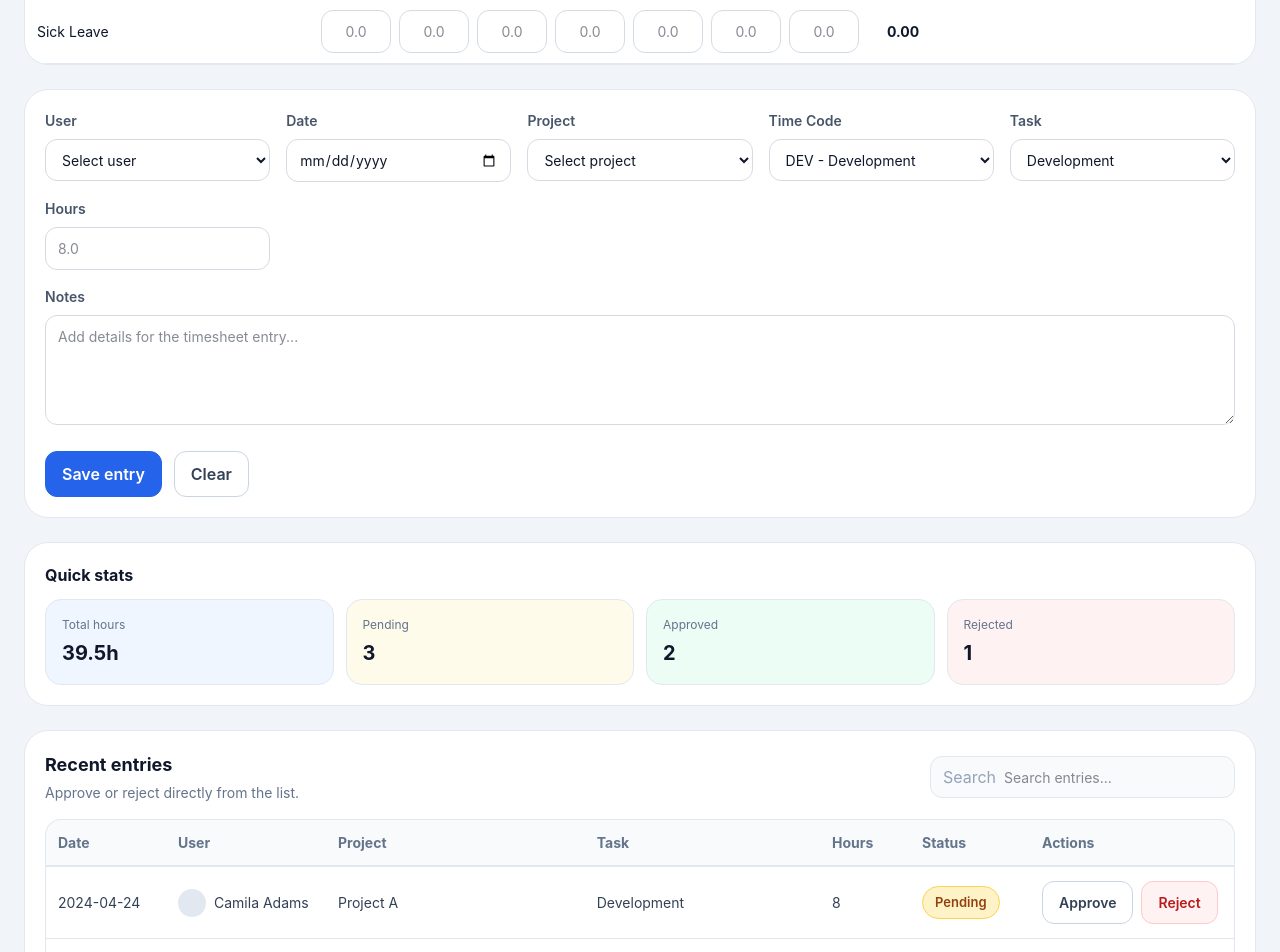
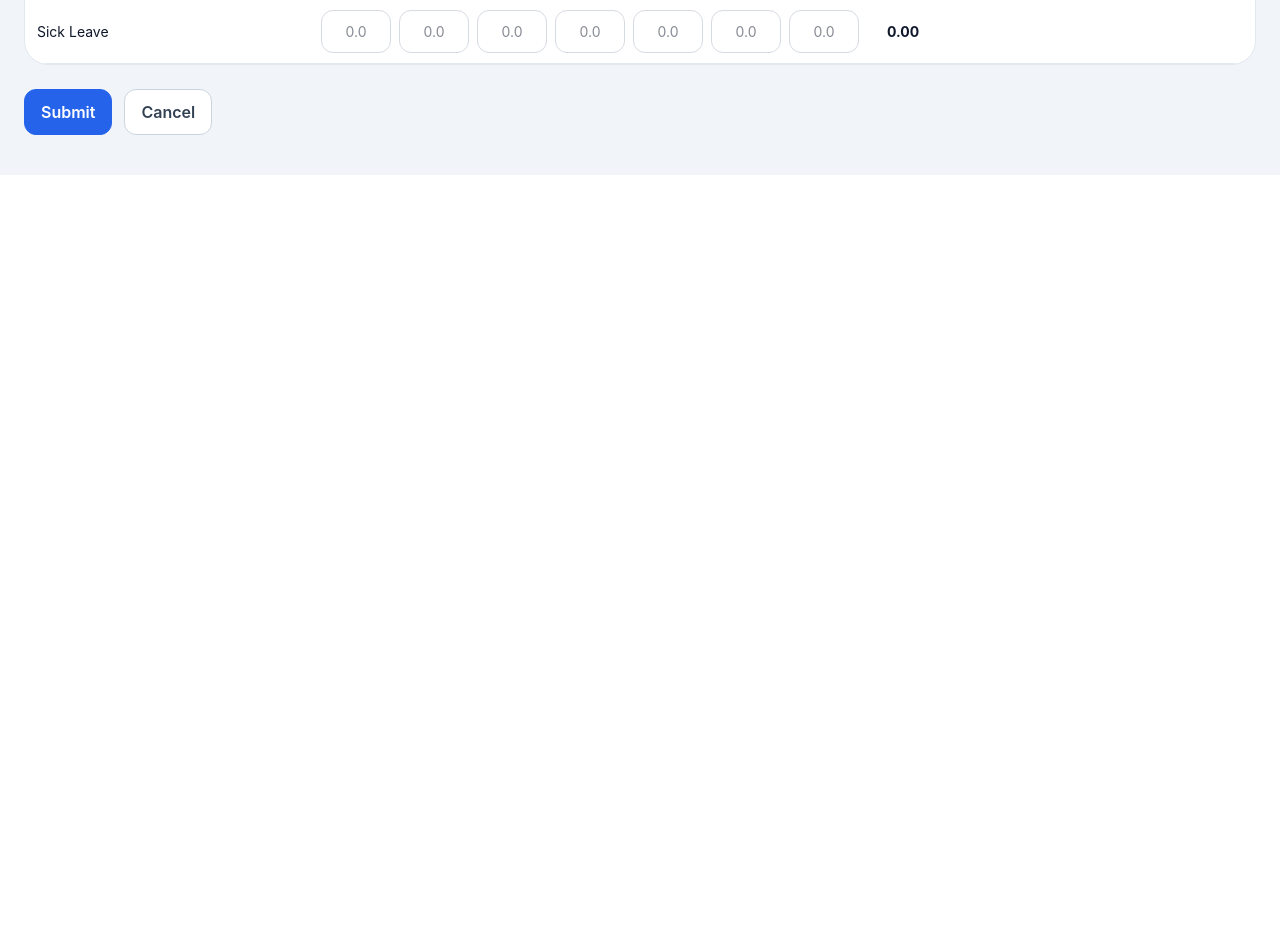
Before and after one commit to Ben-elliot27/SoftwareEngineeringHackathon, a React (Vite) app in the folder timsheet-frontend/: page /add-timesheet in a window 1280 px wide. Shown: the part 1480-2432 px from the top of the page. After the commit the page ends 1655 px from the top, so only its background shows below. Built offline with nearby package versions, Linux system fonts and the light colour scheme.

Commit message:
slight changes

```diff
--- a/timsheet-frontend/src/pages/addTimesheet.tsx
+++ b/timsheet-frontend/src/pages/addTimesheet.tsx
@@ -307,12 +307,12 @@ export default function AddTimesheet() {
                 Create Time Report
               </div>
               <div style={{ marginTop: 4, fontSize: 24, fontWeight: 700 }}>Time Report Summary</div>
-              <div style={{ marginTop: 4, fontSize: 14, color: "#64748b" }}>Carina Jose</div>
+              <div style={{ marginTop: 4, fontSize: 14, color: "#64748b" }}>John Smith</div>
             </div>
 
             <div style={{ padding: 20, display: "grid", gap: 12, gridTemplateColumns: "repeat(auto-fit, minmax(220px, 1fr))" }}>
               {[
-                ["Empl ID", "548271"],
+                ["Empl ID", "123123"],
                 ["Period End Date", "11/04/2026"],
                 ["Time Report ID", "NEXT"],
                 ["Version", "Original"],
@@ -541,190 +541,6 @@ export default function AddTimesheet() {
             </div>
           </section>
 
-          <section style={{ borderRadius: 24, border: "1px solid #e2e8f0", background: "#fff", padding: 20 }}>
-            <div style={{ display: "grid", gap: 16, gridTemplateColumns: "repeat(auto-fit, minmax(220px, 1fr))" }}>
-              <div>
-                <div style={{ fontSize: 14, fontWeight: 600, color: "#475569", marginBottom: 8 }}>User</div>
-                <select style={selectStyle()} value={form.user} onChange={(e) => setForm((f) => ({ ...f, user: e.target.value }))}>
-                  <option value="">Select user</option>
-                  {users.map((u) => (
-                    <option key={u} value={u}>
-                      {u}
-                    </option>
-                  ))}
-                </select>
-              </div>
-
-              <div>
-                <div style={{ fontSize: 14, fontWeight: 600, color: "#475569", marginBottom: 8 }}>Date</div>
-                <input
-                  style={inputStyle()}
-                  value={form.date}
-                  onChange={(e) => setForm((f) => ({ ...f, date: e.target.value }))}
-                  type="date"
-                />
-              </div>
-
-              <div>
-                <div style={{ fontSize: 14, fontWeight: 600, color: "#475569", marginBottom: 8 }}>Project</div>
-                <select style={selectStyle()} value={form.project} onChange={(e) => setForm((f) => ({ ...f, project: e.target.value }))}>
-                  <option value="">Select project</option>
-                  {projects.map((p) => (
-                    <option key={p} value={p}>
-                      {p}
-                    </option>
-                  ))}
-                </select>
-              </div>
-
-              <div>
-                <div style={{ fontSize: 14, fontWeight: 600, color: "#475569", marginBottom: 8 }}>Time Code</div>
-                <select style={selectStyle()} value={form.timeCode} onChange={(e) => setForm((f) => ({ ...f, timeCode: e.target.value }))}>
-                  {timeCodes.map((t) => (
-                    <option key={t.code} value={t.code}>
-                      {t.code} - {t.label}
-                    </option>
-                  ))}
-                </select>
-              </div>
-
-              <div>
-                <div style={{ fontSize: 14, fontWeight: 600, color: "#475569", marginBottom: 8 }}>Task</div>
-                <select style={selectStyle()} value={form.task} onChange={(e) => setForm((f) => ({ ...f, task: e.target.value }))}>
-                  {tasks.map((task) => (
-                    <option key={task} value={task}>
-                      {task}
-                    </option>
-                  ))}
-                </select>
-              </div>
-
-              <div>
-                <div style={{ fontSize: 14, fontWeight: 600, color: "#475569", marginBottom: 8 }}>Hours</div>
-                <input
-                  style={inputStyle()}
-                  value={form.hours}
-                  onChange={(e) => setForm((f) => ({ ...f, hours: e.target.value }))}
-                  placeholder="8.0"
-                  type="number"
-                  step="0.5"
-                />
-              </div>
-            </div>
-
-            <div style={{ marginTop: 16 }}>
-              <div style={{ fontSize: 14, fontWeight: 600, color: "#475569", marginBottom: 8 }}>Notes</div>
-              <textarea
-                style={{ ...inputStyle(), minHeight: 110, resize: "vertical" }}
-                value={form.notes}
-                onChange={(e) => setForm((f) => ({ ...f, notes: e.target.value }))}
-                placeholder="Add details for the timesheet entry..."
-              />
-            </div>
-
-            <div style={{ marginTop: 20, display: "flex", gap: 12, flexWrap: "wrap" }}>
-              <button style={buttonStyle("primary")} onClick={submitAdd}>
-                Save entry
-              </button>
-              <button style={buttonStyle("outline")} onClick={clearAll}>
-                Clear
-              </button>
-            </div>
-          </section>
-
-          <section style={{ borderRadius: 24, border: "1px solid #e2e8f0", background: "#fff", padding: 20 }}>
-            <div style={{ marginBottom: 12, fontWeight: 700, fontSize: 16 }}>Quick stats</div>
-            <div style={{ display: "grid", gap: 12, gridTemplateColumns: "repeat(auto-fit, minmax(180px, 1fr))" }}>
-              <StatCard label="Total hours" value={`${stats.hours.toFixed(1)}h`} background="#eff6ff" />
-              <StatCard label="Pending" value={`${stats.pending}`} background="#fffbeb" />
-              <StatCard label="Approved" value={`${stats.approved}`} background="#ecfdf5" />
-              <StatCard label="Rejected" value={`${stats.rejected}`} background="#fef2f2" />
-            </div>
-          </section>
-
-          <section style={{ borderRadius: 24, border: "1px solid #e2e8f0", background: "#fff", padding: 20 }}>
-            <div style={{ display: "flex", justifyContent: "space-between", gap: 12, flexWrap: "wrap", alignItems: "center", marginBottom: 16 }}>
-              <div>
-                <div style={{ fontSize: 18, fontWeight: 700 }}>Recent entries</div>
-                <div style={{ fontSize: 14, color: "#64748b", marginTop: 4 }}>Approve or reject directly from the list.</div>
-              </div>
-
-              <div style={{ display: "flex", alignItems: "center", gap: 8, border: "1px solid #e2e8f0", background: "#f8fafc", borderRadius: 12, padding: "8px 12px" }}>
-                <span style={{ color: "#94a3b8" }}>Search</span>
-                <input
-                  value={search}
-                  onChange={(e) => setSearch(e.target.value)}
-                  placeholder="Search entries..."
-                  style={{ border: 0, background: "transparent", outline: "none", fontSize: 14 }}
-                />
-              </div>
-            </div>
-
-            <div style={{ overflowX: "auto" }}>
-              <div style={{ minWidth: 980 }}>
-                <div
-                  style={{
-                    display: "grid",
-                    gridTemplateColumns: "120px 160px 1.1fr 1fr 90px 120px 180px",
-                    padding: "12px 12px",
-                    background: "#f8fafc",
-                    border: "1px solid #e2e8f0",
-                    borderBottom: 0,
-                    borderTopLeftRadius: 16,
-                    borderTopRightRadius: 16,
-                    fontSize: 14,
-                    fontWeight: 700,
-                    color: "#64748b",
-                  }}
-                >
-                  <div>Date</div>
-                  <div>User</div>
-                  <div>Project</div>
-                  <div>Task</div>
-                  <div>Hours</div>
-                  <div>Status</div>
-                  <div>Actions</div>
-                </div>
-
-                <div style={{ border: "1px solid #e2e8f0", borderBottomLeftRadius: 16, borderBottomRightRadius: 16, overflow: "hidden" }}>
-                  {filteredRows.map((row) => (
-                    <div
-                      key={row.id}
-                      style={{
-                        display: "grid",
-                        gridTemplateColumns: "120px 160px 1.1fr 1fr 90px 120px 180px",
-                        alignItems: "center",
-                        padding: "14px 12px",
-                        borderTop: "1px solid #e2e8f0",
-                        fontSize: 14,
-                        background: "#fff",
-                      }}
-                    >
-                      <div style={{ color: "#334155" }}>{row.date}</div>
-                      <div style={{ display: "flex", alignItems: "center", gap: 8, color: "#334155" }}>
-                        <div style={{ width: 28, height: 28, borderRadius: 9999, background: "#e2e8f0" }} />
-                        <span>{row.user}</span>
-                      </div>
-                      <div style={{ color: "#334155" }}>{row.project}</div>
-                      <div style={{ color: "#334155" }}>{row.task}</div>
-                      <div style={{ color: "#334155" }}>{row.hours}</div>
-                      <div>
-                        <StatusBadge status={row.status} />
-                      </div>
-                      <div style={{ display: "flex", gap: 8, flexWrap: "wrap" }}>
-                        <button style={buttonStyle("outline")} onClick={() => approve(row.id)}>
-                          Approve
-                        </button>
-                        <button style={buttonStyle("danger")} onClick={() => reject(row.id)}>
-                          Reject
-                        </button>
-                      </div>
-                    </div>
-                  ))}
-                </div>
-              </div>
-            </div>
-          </section>
 
           <div style={{ display: "flex", gap: 12, flexWrap: "wrap" }}>
             <button style={buttonStyle("primary")} onClick={submitAdd}>
```
